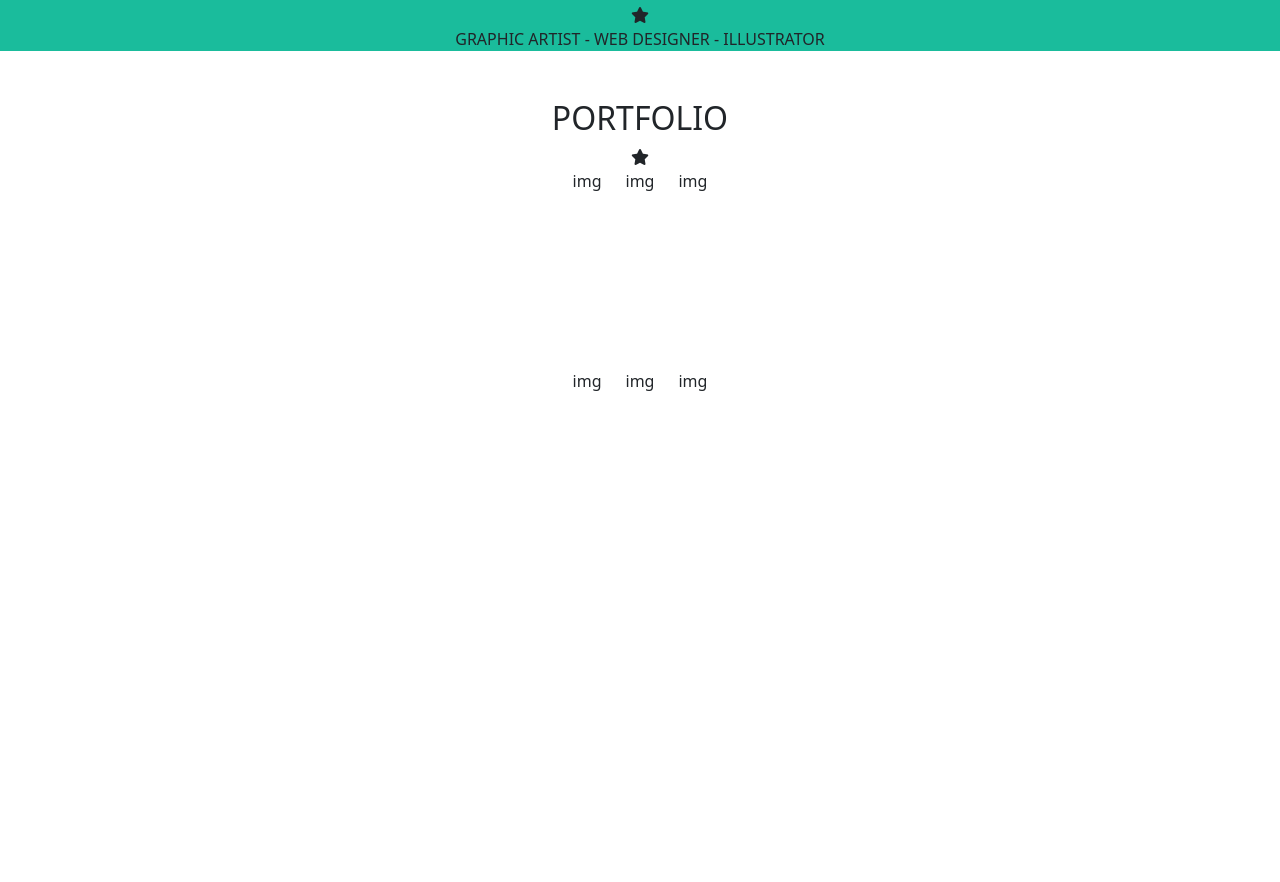
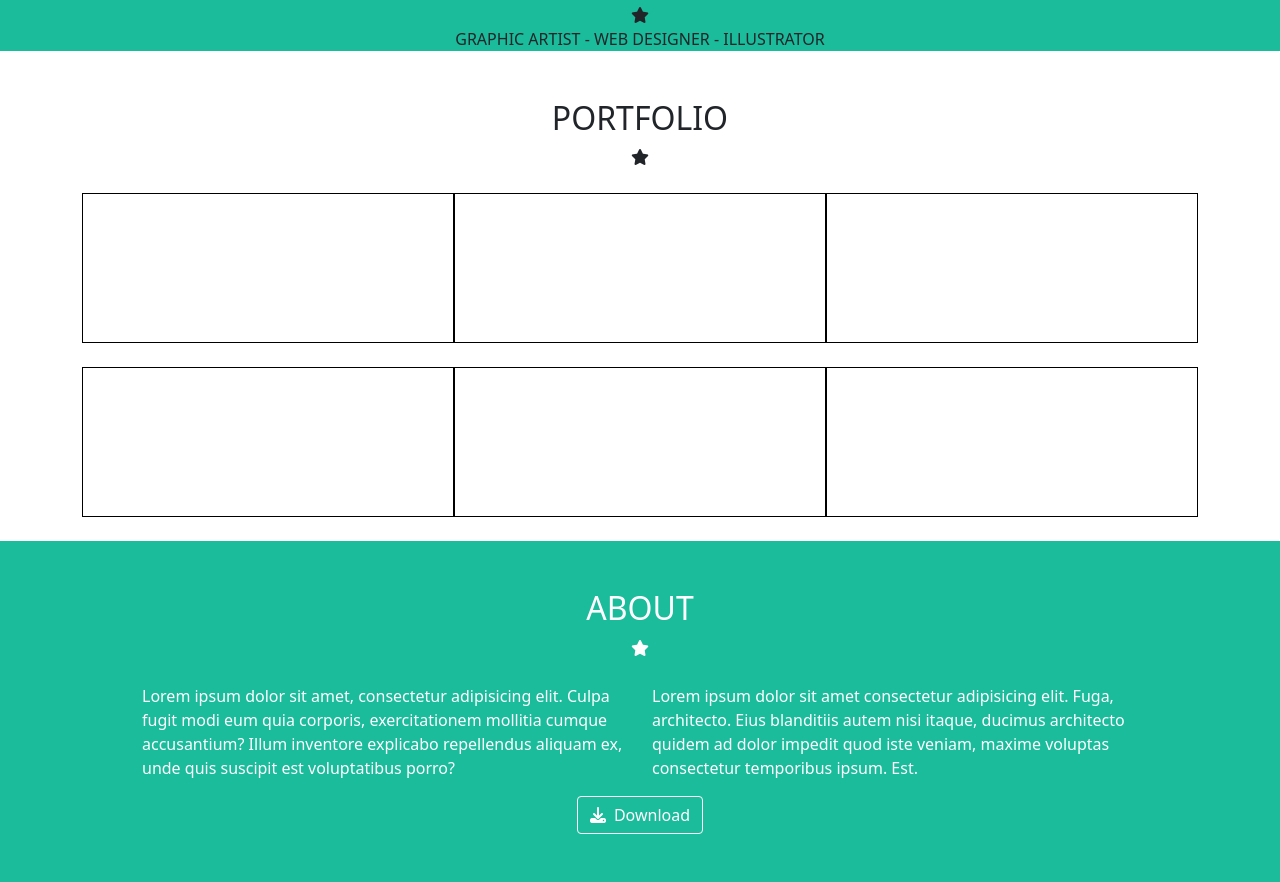
Before and after one commit to DavideAnile/html-css-bootstrap-freelancer, a plain HTML site: page index.html in a window 1280 px wide. Shown: the part 323-1205 px from the top of the page. Before the commit the page ends 892 px from the top, so only its background shows below. Drawn offline with nearby package versions, Linux system fonts and the light colour scheme.

Commit message:
feat : second - third section added

```diff
--- a/css/style.css
+++ b/css/style.css
@@ -12,6 +12,17 @@ nav{
     background-color: red;
 }
 
-.col{
-    height: 200px;
+.test{
+    height: 150px;
+    border: 1px solid black;
 }
+
+#second-section{
+    background-color: #1abc9c;
+    color: white;
+}
+
+.custom-btn{
+    border: 1px solid white;
+    background-color: #1abc9c;
+}
--- a/index.html
+++ b/index.html
@@ -34,24 +34,50 @@
         </section>
 
         <section>
-            <div class=".container d-flex flex-column align-items-center">
+            <div class="container d-flex flex-column justify-content-between align-items-center">
                 <h2 class="mt-5">PORTFOLIO</h2>
-                <div><i class="fa-solid fa-star"></i></div>
-                <div class="row">
-                    <div class="col">img</div>
-                    <div class="col">img</div>
-                    <div class="col">img</div>
+                <div class="mb-4"><i class="fa-solid fa-star"></i></div>
+                <div class="container">
+                    <div class="row row-cols-3 g-4 mb-4">
+                        <div class="col test"></div>
+                        <div class="col test"></div>
+                        <div class="col test"></div>
+                        <div class="col test"></div>
+                        <div class="col test"></div>
+                        <div class="col test"></div>
+                    </div>
                 </div>
-                <div class="row">
-                    <div class="col">img</div>
-                    <div class="col">img</div>
-                    <div class="col">img</div>
+        </section>
+
+        <section id="second-section">
+
+            <div class="container d-flex flex-column align-items-center">
+                <h2 class="mt-5">ABOUT</h2>
+                <div class="mb-4"><i class="fa-solid fa-star"></i></div>
+                <div class="container">
+                     <div class="row px-5">
+                        <div class="col"><p>Lorem ipsum dolor sit amet, consectetur adipisicing elit. Culpa fugit modi eum quia corporis, exercitationem mollitia cumque accusantium? Illum inventore explicabo repellendus aliquam ex, unde quis suscipit est voluptatibus porro?</p></div>
+                        <div class="col"><p>Lorem ipsum dolor sit amet consectetur adipisicing elit. Fuga, architecto. Eius blanditiis autem nisi itaque, ducimus architecto quidem ad dolor impedit quod iste veniam, maxime voluptas consectetur temporibus ipsum. Est.</p></div>
+                    </div>
                 </div>
+                <button type="button" class="btn btn-primary custom-btn mb-5"><i class="fa-solid fa-download me-2" ></i>Download</button>
+            </div>
+        </section>
 
 
 
-            </div>
-        </section>
+
+
+
+
+
+
+
+
+
+
+
+
 
     </main>
 
```
